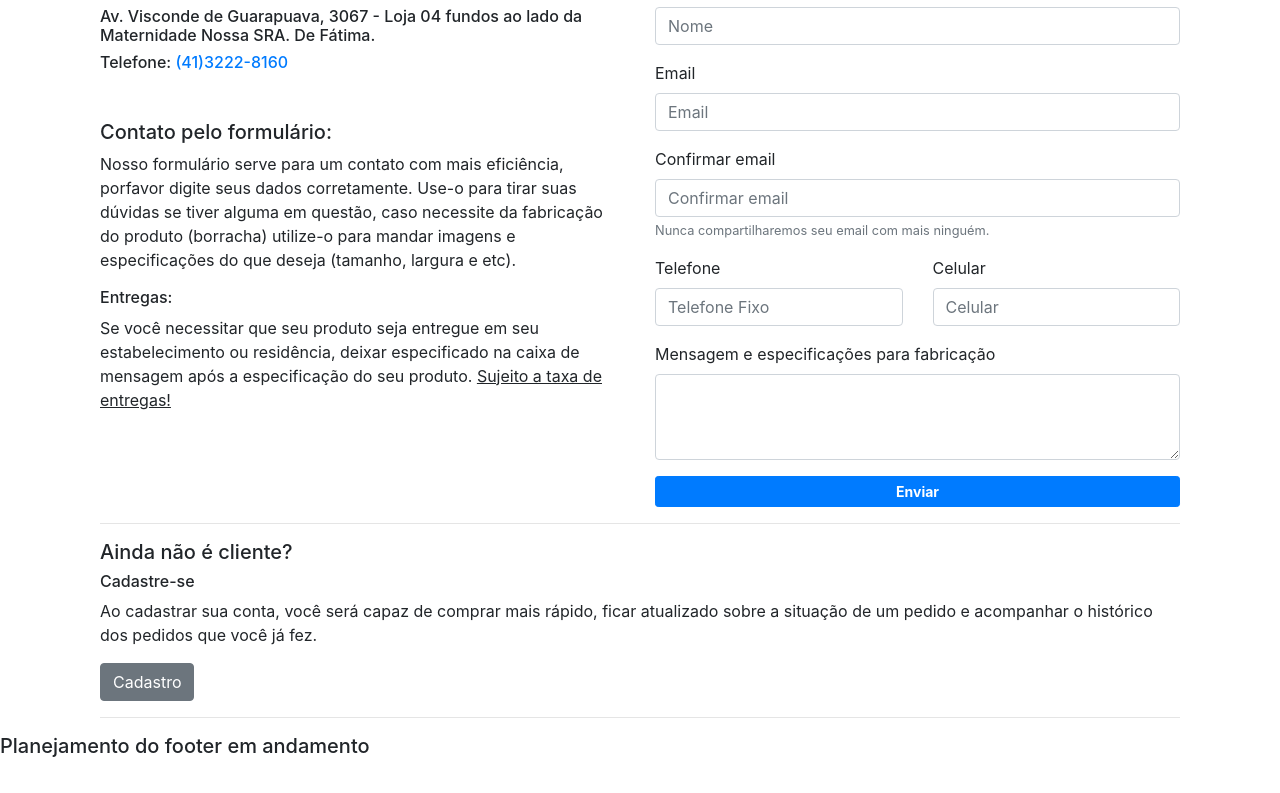
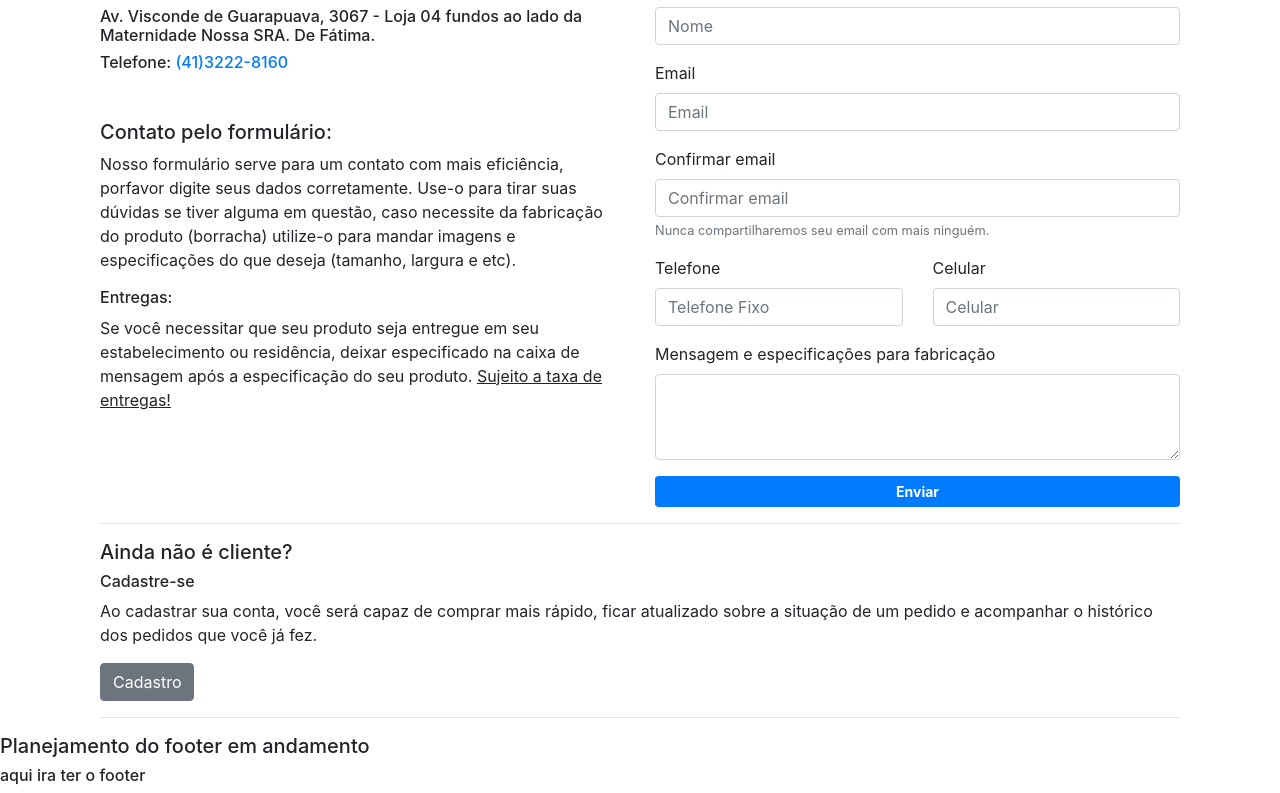
Before and after one commit to teoshg/TRBsite, an Angular app: page /contato in a window 1280 px wide. Shown: the part 191-984 px from the top of the page. Before the commit the page ends 957 px from the top, so only its background shows below. Built offline with nearby package versions, Linux system fonts and the light colour scheme.

Commit message:
prévia do footer

```diff
--- a/src/app/app.component.html
+++ b/src/app/app.component.html
@@ -38,4 +38,7 @@
   <h5>
     Planejamento do footer em andamento
   </h5>
+  <h6>
+    aqui ira ter o footer
+  </h6>
 </footer>
```
